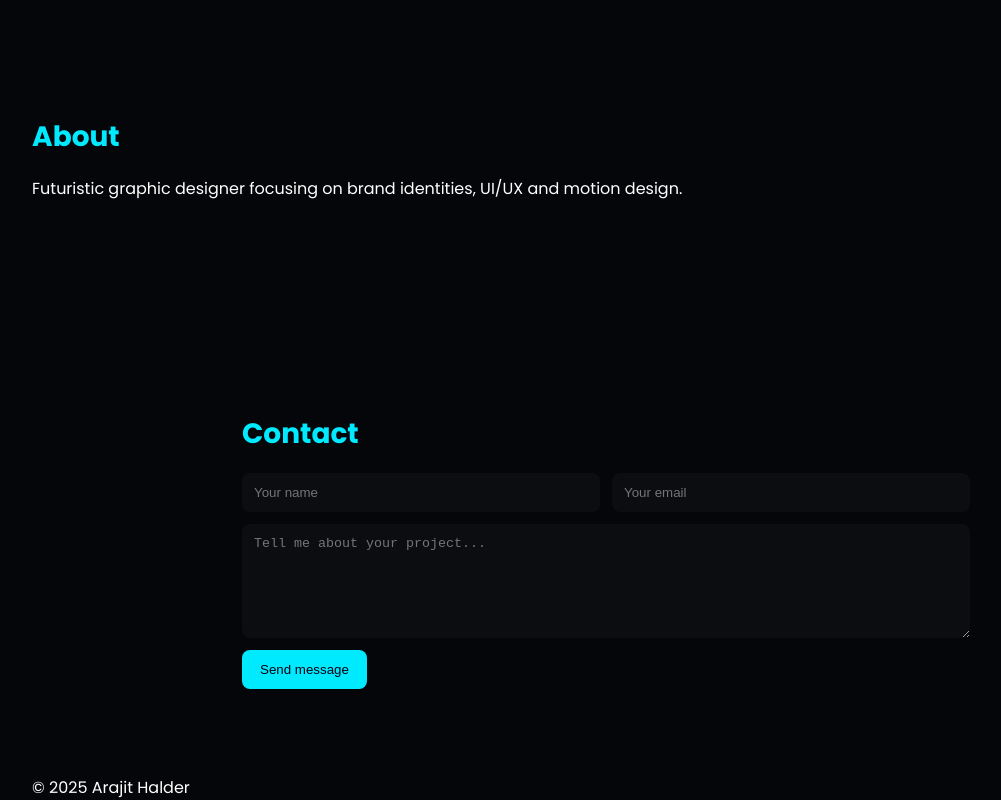
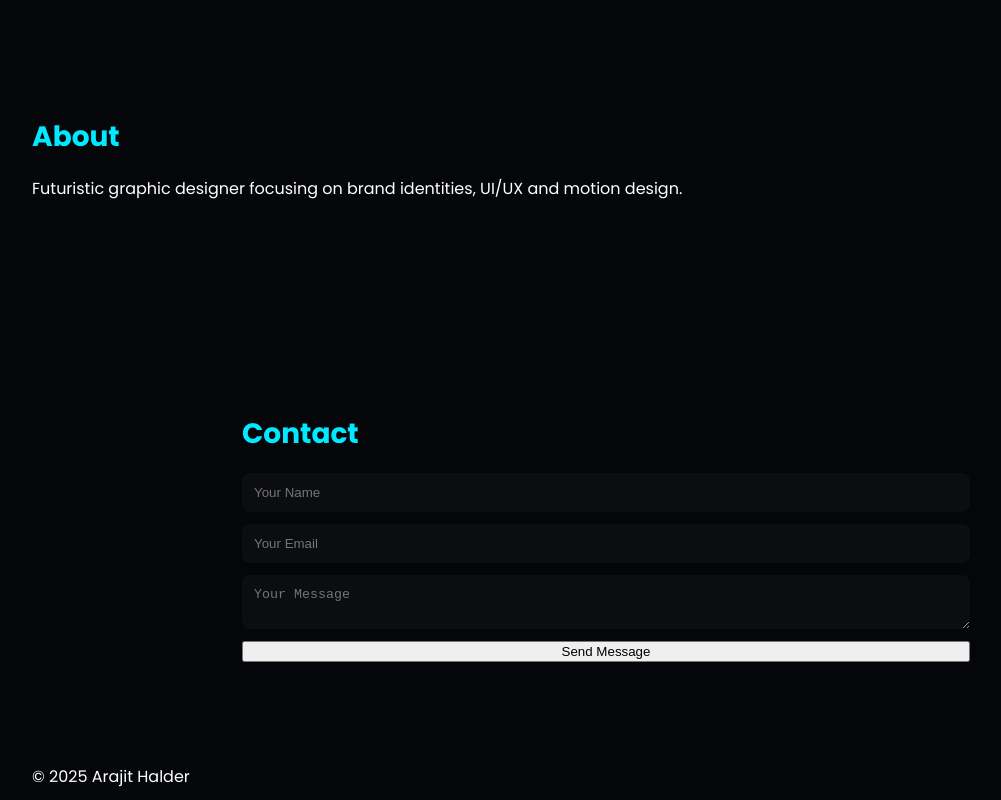
Before and after one commit to Arajit01/arajit.portfolio, a plain HTML site: page index.html in a window 1280 px wide. Shown: the part 1820-2620 px from the top of the page, without its empty margins (34-1035 px from the left). Drawn offline with nearby package versions, Linux system fonts and the light colour scheme.

Commit message:
Update index.html

```diff
--- a/index.html
+++ b/index.html
@@ -122,16 +122,13 @@
       <div class="container contact-wrap">
         <h2>Contact</h2>
         <form id="contactForm">
-          <div class="form-row">
-            <input name="from_name" type="text" placeholder="Your name" required>
-            <input name="reply_to" type="email" placeholder="Your email" required>
-          </div>
-          <textarea name="message" rows="6" placeholder="Tell me about your project..." required></textarea>
-          <div class="form-actions">
-            <button class="btn" type="submit">Send message</button>
-            <div id="form-status" role="status" aria-live="polite"></div>
-          </div>
-        </form>
+    <input type="text" id="name" placeholder="Your Name" required />
+    <input type="email" id="email" placeholder="Your Email" required />
+    <textarea id="message" placeholder="Your Message" required></textarea>
+    <button type="submit">Send Message</button>
+</form>
+
+<p id="statusMsg"></p>
       </div>
     </section>
   </main>
```
